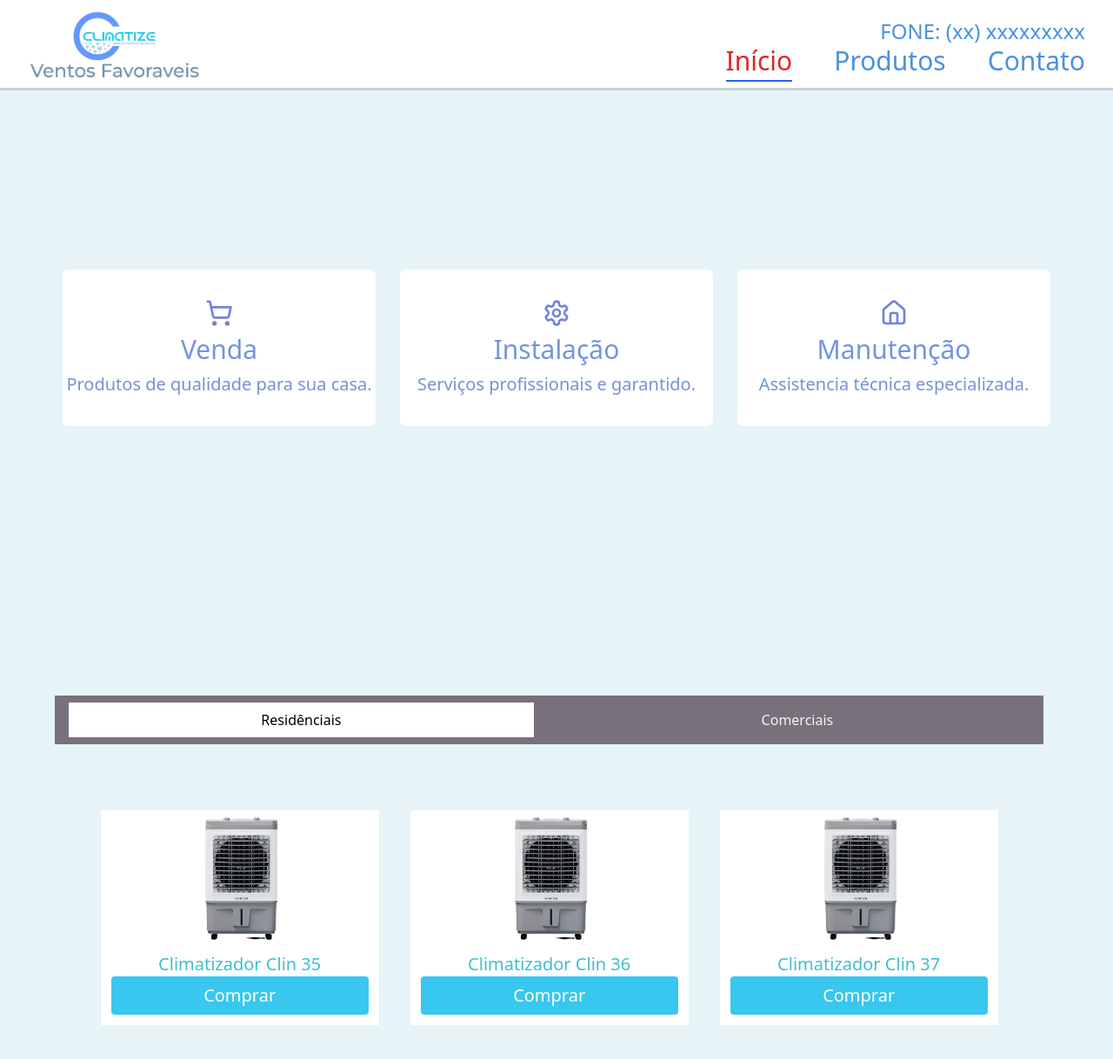
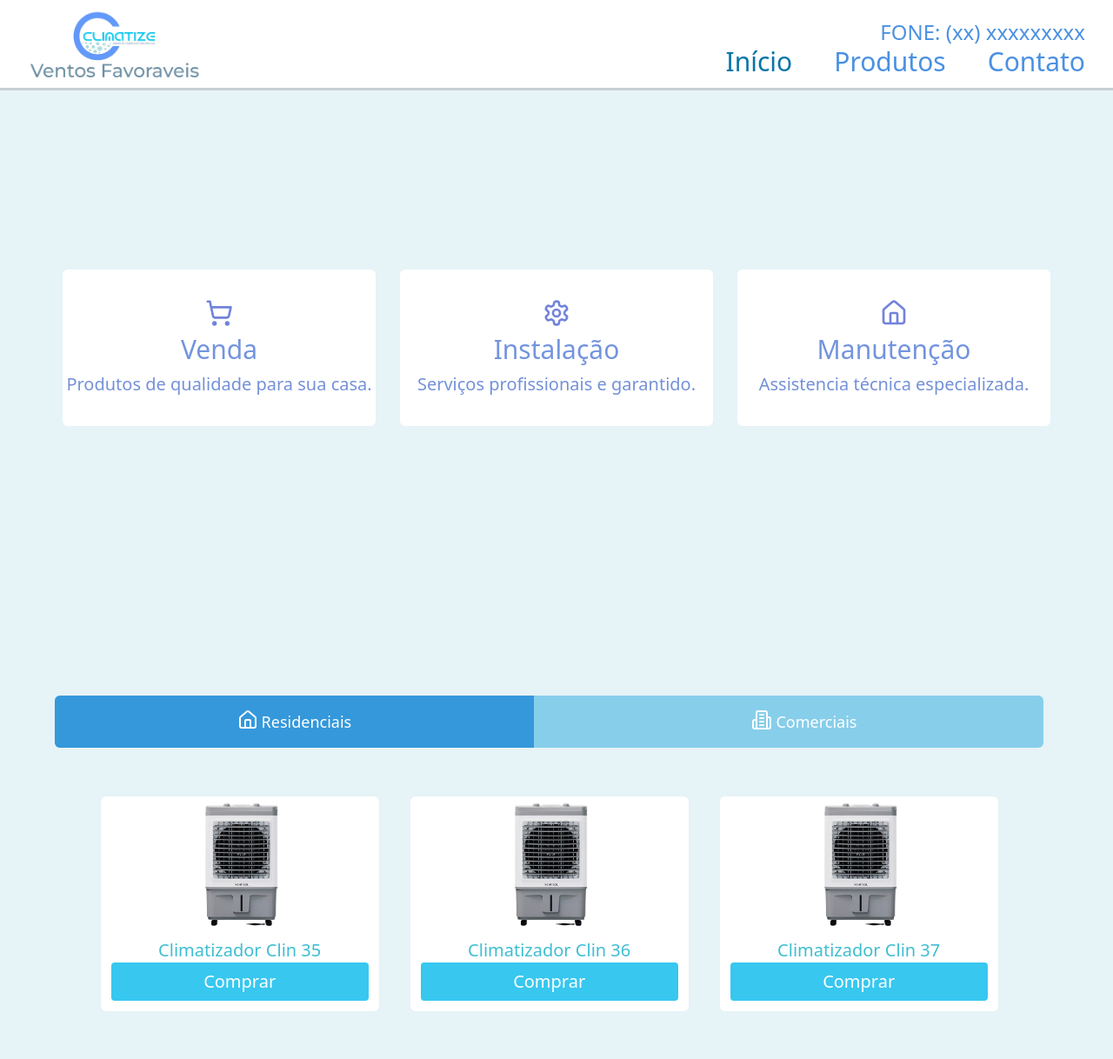
Before and after one commit to Zecamilplano/climatize, a Next.js app: page / in a window 1280 px wide. Shown: the top 1218 px of the page at 87% size. Built offline with nearby package versions, Linux system fonts and the light colour scheme.

Commit message:
adicionado animação dos cards de produtos | melhorada a resposividade

```diff
--- a/package.json
+++ b/package.json
@@ -9,6 +9,7 @@
     "lint": "next lint"
   },
   "dependencies": {
+    "framer-motion": "^12.4.10",
     "lucide-react": "^0.474.0",
     "next": "15.1.6",
     "react": "^19.0.0",
--- a/src/app/(components)/header-review.tsx
+++ b/src/app/(components)/header-review.tsx
@@ -4,7 +4,7 @@
 
 export function HeaderReview() {
   return (
-    <header className="flex flex-col justify-between items-center md:mx-2 py-2 shadow-header">
+    <header className="flex flex-col md:flex-row justify-between items-center md:mx-2 py-2 shadow-header">
       <Image src="/logo.png" width={200} height={200} alt="Logo" />
       <Link href="/" className="hidden font-inter md:flex items-center text-2xl gap-1"><House width={20} height={20} /> Início</Link>
     </header>
--- a/src/app/(components)/header.tsx
+++ b/src/app/(components)/header.tsx
@@ -7,7 +7,7 @@
   const { links, pathname, scrollToSection, activeSection } = useHeader()
 
   return (
-    <header key={1} className="w-screen h-[101px] md:w-auto flex flex-col justify-center flex-wrap md:justify-between md:pl-8 md:pr-8 md:pt-1 lg:justify-between shadow-header font-sans lg:flex-row content-center fixed top-0 left-0 right-0 z-50 bg-white">
+    <header key={1} className="w-screen  md:h-[101px] md:w-auto flex md:flex-col justify-center flex-wrap md:justify-between md:pl-8 md:pr-8 md:pt-1 lg:justify-between shadow-header font-sans lg:flex-row content-center md:fixed top-0 left-0 right-0 z-50 bg-white">
       <Image src="/logo.png" alt="Logo" width={200} height={200} />
       <div className="flex flex-col items-center md:items-end  md:self-center  pt-2 text-link-normal">
         {/* <a href="https://wa.me/5577999827672?text=Ol%C3%A1%2C%20climatize!" target="_blank" className="text-2xl hover:opacity-70 active:opacity-60">FONE: (77) 999827672</a> */}
@@ -24,9 +24,9 @@
                     }}
                     className={`
                       ${activeSection === link.href
-                        ? 'text-red-600 border-blue-600'
-                        : 'text-gray-500 border-transparent hover:text-gray-700 hover:border-gray-300'
-                      } transition-all border-b-2 pb-1
+                        ? "text-link-clicked "
+                        : "text-link-normal"
+                      } transition-all pb-1 outline-none
                     `}
                   >
                     {link.name}
@@ -37,9 +37,9 @@
                     href={link.href}
                     className={`
                       ${pathname === link.href
-                        ? 'text-red-600 border-blue-600'
-                        : 'text-gray-500 border-transparent hover:text-gray-700 hover:border-gray-300'
-                      } transition-all border-b-2 pb-1
+                        ? "text-link-clicked"
+                        : "text-link-normal"
+                      } transition-all pb-1 outline-none
                     `}
                   >
                     {link.name}
--- a/src/app/(pages)/home/page.tsx
+++ b/src/app/(pages)/home/page.tsx
@@ -1,22 +1,26 @@
+"use client"
+import { useHeader } from "@/app/hooks/hook-header-scroll";
 import { House, Settings, ShoppingCart } from "lucide-react";
 
 export default function HomeComponent() {
+  const { links, scrollToSection } = useHeader()
+
   return (
-    <section id="home" className="bg-main flex gap-12 md:gap-7 flex-wrap justify-center items-center h-[100dvh]">
+    <section id="home" className="bg-main flex gap-6 md:gap-7 flex-wrap justify-center items-center md:h-[100dvh] py-5">
 
-      <article className="bg-white self-center rounded-md flex justify-center items-center text-center flex-col w-[360px] h-[180px] gap-2 desktop-2560:w-[618px] desktop-2560:h-[290px] desktop-2560:gap-6">
+      <article onClick={() => scrollToSection(links[1].href)} className="bg-white self-center rounded-md flex justify-center items-center text-center flex-col w-[360px] h-[180px] gap-2 desktop-2560:w-[618px] desktop-2560:h-[290px] desktop-2560:gap-6  transition-all duration-300 hover:shadow-lg active:scale-95 active:shadow-sm ">
         <ShoppingCart className="w-8 h-8 desktop-2560:w-16 " color={"#7283DB"} />
         <h3 className="text-title-card-main text-3xl font-medium desktop-2560:text-[43px]">Venda</h3>
         <p className="text-card-main text-xl desktop-2560:font-[32px]">Produtos de qualidade para sua casa.</p>
       </article>
 
-      <article className="bg-white self-center rounded-md flex justify-center items-center text-center flex-col w-[360px] h-[180px] gap-2 desktop-2560:w-[618px] desktop-2560:h-[290px] desktop-2560:gap-6">
+      <article className="bg-white self-center rounded-md flex justify-center items-center text-center flex-col w-[360px] h-[180px] gap-2 desktop-2560:w-[618px] desktop-2560:h-[290px] desktop-2560:gap-6 transition-all duration-300 hover:shadow-lg active:scale-95 active:shadow-sm">
         <Settings className="w-8 h-8 desktop-2560:w-16 " color={"#7283DB"} />
         <h3 className="text-title-card-main text-3xl font-medium desktop-2560:text-[43px]">Instalação</h3>
         <p className="text-card-main text-xl">Serviços profissionais e garantido.</p>
       </article>
 
-      <article className="bg-white self-center rounded-md flex justify-center items-center text-center flex-col w-[360px] h-[180px] gap-2 desktop-2560:w-[618px] desktop-2560:h-[290px] desktop-2560:gap-6">
+      <article className="bg-white self-center rounded-md flex justify-center items-center text-center flex-col w-[360px] h-[180px] gap-2 desktop-2560:w-[618px] desktop-2560:h-[290px] desktop-2560:gap-6 transition-all duration-300 hover:shadow-lg active:scale-95 active:shadow-sm">
         <House className="w-8 h-8 desktop-2560:w-16 " color={"#7283DB"} />
         <h3 className="text-title-card-main text-3xl font-medium desktop-2560:text-[43px]">Manutenção</h3>
         <p className="text-card-main text-xl">Assistencia técnica especializada.</p>
--- a/src/app/(pages)/products/card-product.tsx
+++ b/src/app/(pages)/products/card-product.tsx
@@ -6,6 +6,7 @@
 import { MenuResidentialCommercial } from "./menu-category"
 import Link from "next/link"
 import { listProducts } from "@/app/data/product"
+import { motion, AnimatePresence } from "framer-motion"
 
 export function CardProduct() {
   const { products } = useProduct(listProducts)
@@ -13,15 +14,30 @@
 
   const filteredProducts = products.filter(product => product.sectionArea === activeCategory)
 
-  useEffect(() => console.log(activeCategory), [])
-
+  useEffect(() => {
+    console.log("Categoria ativa:", activeCategory)
+    console.log("Produtos disponíveis:", products)
+  }, [activeCategory, products])
   return (
     <>
       <MenuResidentialCommercial />
-      <div className="products-grid flex flex-row flex-wrap justify-center gap-8 gap-y-0 md:pb-1">
-        <div className="bg-main overflow-scroll pt-14 font-sans flex flex-row gap-9 flex-wrap justify-center">
+      <div className="products-grid flex flex-row flex-wrap justify-center gap-8 gap-y-0 md:pb-1 rounded-md">
+        <div className="bg-main pt-14 font-sans flex flex-row gap-9 flex-wrap justify-center ">
+          <AnimatePresence key={activeCategory}>
+
             {filteredProducts.map(product => (
-            <article key={product.id} className="bg-white w-80 flex flex-col flex-wrap text-center mt-5 justify-center">
+              <motion.article
+                key={product.id}
+                initial={{ opacity: 0, x: -10, y: 0 }}
+                animate={{ opacity: 10, x: 0, y: 0 }}
+                exit={{ opacity: 1, x: 10, y: 0, transitionEnd: { display: "none" } }}
+                transition={{
+                  opacity: { duration: 0.3 },
+                  x: { type: "spring", stiffness: 300, dampimg: 30 },
+                  y: false
+                }}
+                className="bg-white w-80 flex flex-col flex-wrap text-center justify-center  rounded-md"
+              >
                 <Image
                   src={product.srcProduct || "/logo.png"}
                   alt={`produto ${product.nameProduct}`}
@@ -33,8 +49,9 @@
                 <Link
                   href={`/products/1`}
                   className="bg-button mx-3 rounded text-white text-xl py-2 hover:opacity-70 active:opacity-50 mb-3 outline-none">{product.textButton}</Link>
-            </article>
+              </motion.article>
             ))}
+          </AnimatePresence>
         </div>
       </div >
     </>
--- a/src/app/(pages)/products/menu-category.tsx
+++ b/src/app/(pages)/products/menu-category.tsx
@@ -1,5 +1,6 @@
 "use client"
 import { useMenu } from "@/app/contexts/menu-context"
+import { Building2, Home } from "lucide-react"
 
 export function MenuResidentialCommercial() {
   const { activeCategory, setActiveCategory } = useMenu()
@@ -7,28 +8,26 @@
   return (
     <div
       id="category-menu"
-      className={` w-[90%] bg-gray px-4 flex justify-self-center gap-9 font-sans sticky top-[130px] left-0 `}>
-      <section
-        onClick={() => setActiveCategory("residencial")}
-        className={`w-1/2 cursor-pointer text-center py-2 my-2 ${activeCategory === "residencial" ? "bg-white" : "bg-gray"
-          }`}
-      >
-        <button
-          className={`w-auto ${activeCategory === "residencial" ? "text-black" : "text-menu-unselected"}`}>Residênciais</button>
-      </section>
-
-      <section
-        className={`w-1/2 text-center py-2 my-2 cursor-pointer ${activeCategory === "comercial" ? "bg-white" : "bg-gray-200"
-          } `}
-        onClick={() => setActiveCategory("comercial")}
-      >
-        <button
-          className={`w-auto font-sans ${activeCategory === "comercial" ? "text-black" : "text-menu-unselected"
-            }`}
+      className="w-[90%] bg-menu flex justify-self-center gap-9 font-sans sticky top-0 left-0 md:sticky md:top-[104px] md:left-0 z-10 rounded-md"
+    >
+      {["residencial", "comercial"].map(category => (
+        <section
+          key={category}
+          onClick={() => setActiveCategory(category)}
+          className={`w-1/2 cursor-pointer py-4 text-center flex items-center justify-center relative transition-all duration-300 outline-none
+            ${activeCategory === category ?
+              (category === "residencial" ? "bg-menu-selected font-bold rounded-l-md" : "bg-menu-selected font-bold rounded-r-md")
+              : "text-menu-unselected"}
+          `}
         >
-          Comerciais
-        </button>
-      </section>
+          <button
+            className="w-auto text-lg font-medium text-white flex gap-1 transition-all duration-300 outline-none"
+          >
+            {category === "residencial" ? <Home /> : <Building2 />}
+            {category === "residencial" ? "Residenciais" : "Comerciais"}
+          </button>
+        </section>
+      ))}
     </div>
   )
 }
--- a/src/app/layout.tsx
+++ b/src/app/layout.tsx
@@ -2,6 +2,7 @@
 import type { Metadata } from "next";
 import "./globals.css";
 import { Header } from "./(components)/header";
+import { MenuProvider } from "./contexts/menu-context";
 
 const montserrat = Montserrat({
   weight: ["400", "500", "600"],
@@ -29,8 +30,10 @@
       <body
         className={`${montserrat} ${inter} antialiased`}
       >
-        <Header />
-        <main className="bg-main flex-grow">{children}</main>
+        <MenuProvider>
+          <Header />
+          <main className="bg-main flex-grow">{children}</main>
+        </MenuProvider>
       </body >
     </html >
   );
--- a/src/app/page.tsx
+++ b/src/app/page.tsx
@@ -5,9 +5,9 @@
 
 export default function Home() {
   return (
-    <MenuProvider>
+    <>
       <HomeComponent />
       <RenderProducts />
-    </MenuProvider>
+    </>
   );
 }
--- a/tailwind.config.ts
+++ b/tailwind.config.ts
@@ -21,8 +21,9 @@
         /*home*/
 
         /*product*/
-        "gray": "#78717B",
-        "menu-unselected": "#F4F4F5",
+        "menu": "#87CEEB",
+        "menu-unselected": "#3498db",
+        "menu-selected": "#3498db",
         "card-product": "#3EBED1",
         "button": "#37C7EF",
         /*product*/
```
Also changed, not shown: src/app/(pages)/products/[id]/page.tsx (+4 -4 lines), 2 other files (tests, documents, lock files or other folders). Lines whose indentation alone changed are shown as unchanged.
